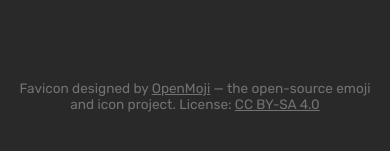
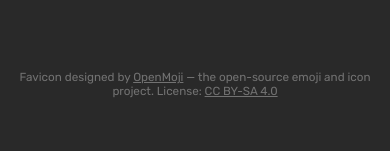
Before and after one commit to rstacks/my-website, a React (Vite) app: page / in a window 390 px wide. Shown: the part 531-682 px from the top of the page. Built offline with nearby package versions, Linux system fonts and the light colour scheme.

Commit message:
Changed footer text to scale with viewport

```diff
--- a/src/styles.css
+++ b/src/styles.css
@@ -102,13 +102,6 @@ body {
   }
 }
 
-/* Scales email confirmation with viewport */
-@media screen and (max-width: 450px) {
-  #mail-confirmation {
-    font-size: 3.6vw;
-  }
-}
-
 /* Animations for copy email tooltip */
 @keyframes fade-in-tooltip {
   from {
@@ -141,3 +134,14 @@ body {
   color: #727272;
   text-decoration: underline;
 }
+
+/* Scales email confirmation and footer */
+@media screen and (max-width: 450px) {
+  #mail-confirmation {
+    font-size: 3.6vw;
+  }
+
+  #openmoji-attribution {
+    font-size: 3vw;
+  }
+}
```
